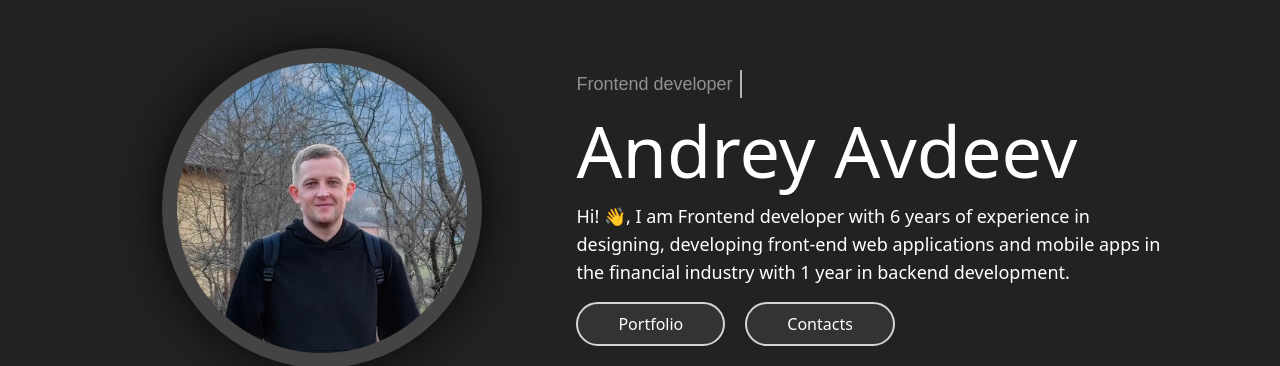
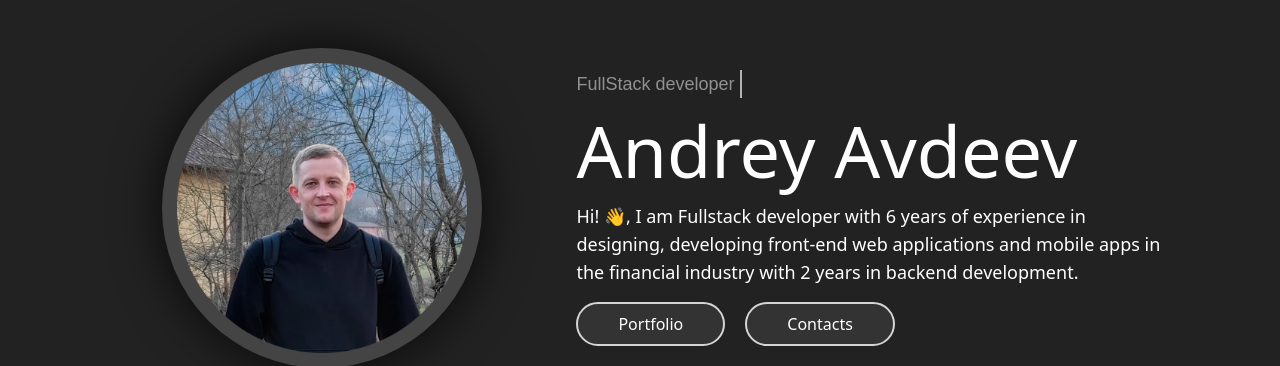
Before and after one commit to AndreyAvdeev/a.avdeev.github.io, a Next.js app: page / in a window 1280 px wide. Shown: the part 192-558 px from the top of the page. Built offline with nearby package versions, Linux system fonts and the light colour scheme.

Commit message:
up: main page

```diff
--- a/app/page.tsx
+++ b/app/page.tsx
@@ -18,14 +18,14 @@ export default function Page() {
         <div className="flex flex-col pr-0 md:w-50 lg:w-100 xl:w-30 text-center lg:text-left lg:pr-10">
           <div className="flex justify-center lg:justify-start">
           <p className={style.typewriter + ' font-poppins text-lg text-gray-300'}>
-            Frontend developer
+            FullStack developer
           </p>
           </div>
           <h1 className="text-white text-7xl mt-4">Andrey Avdeev</h1>
           <p className="text-white text-lg mt-4">
-            Hi! &#128075;, I am Frontend developer with 6 years of experience
+            Hi! &#128075;, I am Fullstack developer with 6 years of experience
             in designing, developing front-end web applications and mobile apps
-            in the financial industry with 1 year in backend development.
+            in the financial industry with 2 years in backend development.
           </p>
           <div className="mt-8 lg:mt-4 max-[420px]:flex-col max-[640px]:flex max-[640px]:justify-evenly">
             <button
```
